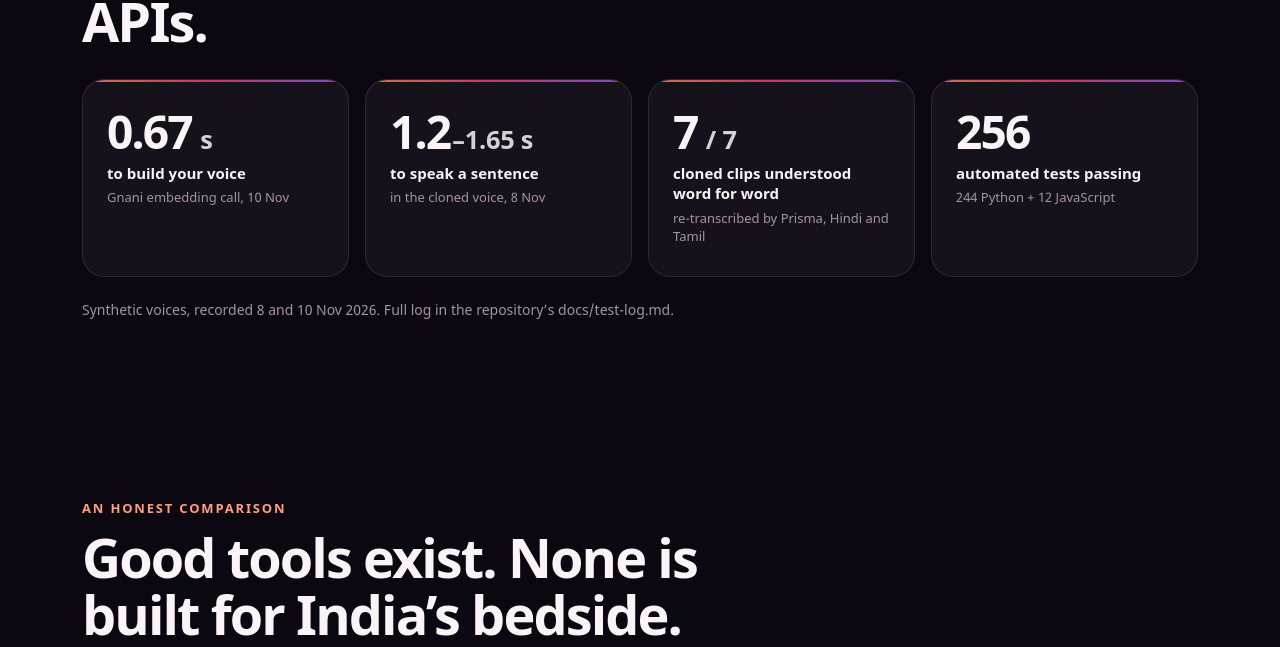
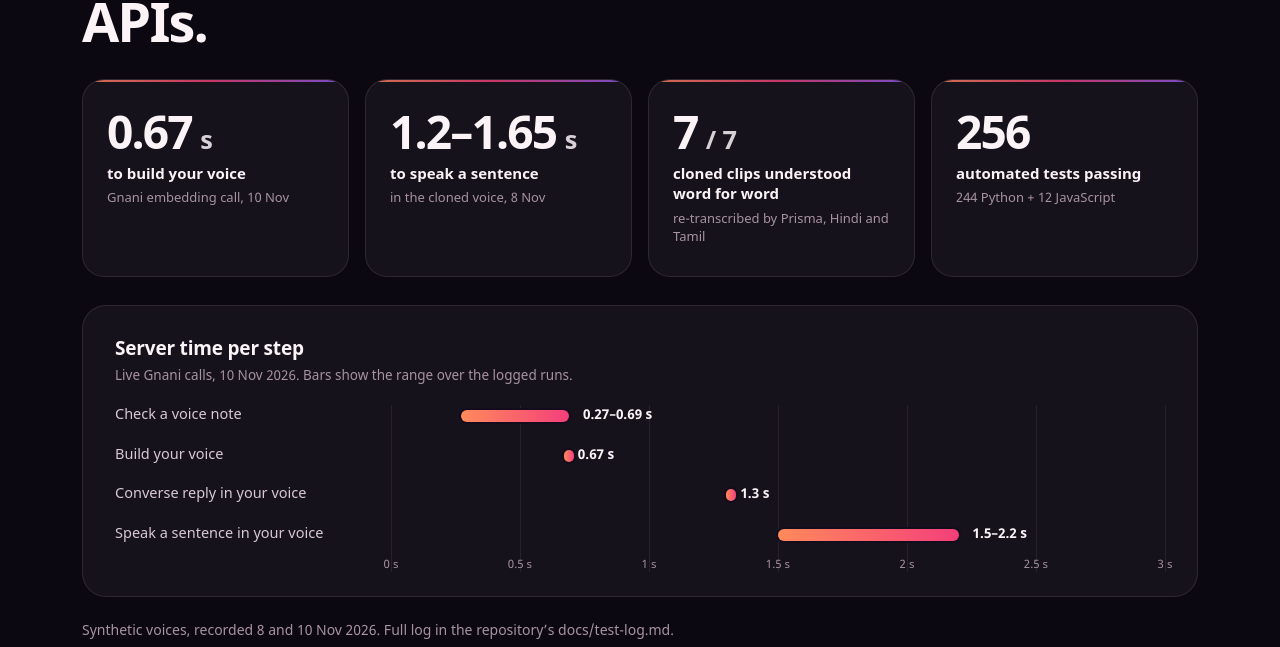
Before and after one commit to nitya-prakash-pandey-2005/apni-awaaz, a React (Vite) app in the folder frontend/: page / in a window 1280 px wide. Shown: the part 10720-11367 px from the top of the page. Built offline with nearby package versions, Linux system fonts and the light colour scheme; no server answers.

Commit message:
feat(web): measured server-time chart on the landing page; shorter live badge in the side panel

```diff
--- a/frontend/src/desktop/Aside.jsx
+++ b/frontend/src/desktop/Aside.jsx
@@ -62,7 +62,7 @@ function History_({ title = "Spoken in your voice", filter = () => true, limit =
   const list = (Array.isArray(recs) ? recs : []).filter((r) => r.file && filter(r)).slice(0, limit);
   if (!DEMO || !list.length) return null;
   return (
-    <Card title={title} icon={History} right={<Badge tone="cyan">Recorded live · 10 Nov</Badge>} className="aa-aside-card">
+    <Card title={title} icon={History} right={<Badge tone="cyan">Live · 10 Nov</Badge>} className="aa-aside-card">
       <div className="aa-hist">
         {list.map((r) => (
           <div key={r.file} className="aa-hist-row">
--- a/frontend/src/landing.css
+++ b/frontend/src/landing.css
@@ -148,6 +148,30 @@ html.lp-page, html.lp-page body { background: #0c0812; }
 .lp-metric-l { margin: 10px 0 4px; font-size: 15px; font-weight: 600; line-height: 1.35; }
 .lp-metric-note { margin: 0; font-size: 13px; color: var(--lp-muted); line-height: 1.45; }
 
+/* Timing chart: one series, one hue; values in text ink, recessive grid */
+.lp-chart { margin: 28px 0 0; padding: 22px 18px 18px; border-radius: 24px; background: var(--lp-card); border: 1px solid var(--lp-line); }
+.lp-chart figcaption { display: flex; flex-direction: column; gap: 4px; margin-bottom: 18px; }
+.lp-chart figcaption b { font-family: var(--font-display); font-size: 19px; letter-spacing: -0.01em; }
+.lp-chart figcaption span { font-size: 13.5px; color: var(--lp-muted); }
+.lp-chart-plot { position: relative; display: grid; gap: 14px; padding-bottom: 26px; }
+.lp-chart-grid { position: absolute; left: 0; right: 0; top: 0; bottom: 0; pointer-events: none; }
+.lp-chart-row, .lp-chart-grid { --lab: 0px; }
+.lp-chart-grid span { position: absolute; top: 0; bottom: 0; width: 1px; background: rgba(255, 220, 230, 0.07); margin-left: var(--lab); }
+.lp-chart-grid i { position: absolute; bottom: -2px; transform: translateX(-50%); font-style: normal; font-size: 11.5px; color: var(--lp-muted); white-space: nowrap; }
+.lp-chart-row { display: grid; gap: 6px; border-radius: 8px; }
+.lp-chart-l { font-size: 14.5px; color: var(--lp-text-2); position: relative; z-index: 1; }
+.lp-chart-track { position: relative; height: 12px; }
+.lp-chart-bar { position: absolute; top: 0; height: 12px; border-radius: 6px; background: linear-gradient(90deg, #ff8a5b, #f43f7a); transform-origin: left center; box-shadow: 0 0 0 2px var(--lp-bg-2); }
+.lp-chart-v { position: absolute; top: 50%; transform: translateY(-50%); font-size: 13.5px; font-weight: 650; color: var(--lp-text); white-space: nowrap; font-variant-numeric: tabular-nums; }
+.lp-chart-row:hover .lp-chart-bar, .lp-chart-row:focus-visible .lp-chart-bar { filter: brightness(1.15); }
+.lp.motion [data-reveal="chart"] .lp-chart-v { opacity: 0; }
+@media (min-width: 900px) {
+  .lp-chart { padding: 28px 32px 24px; }
+  .lp-chart-plot { gap: 18px; }
+  .lp-chart-row { grid-template-columns: 260px 1fr; align-items: center; gap: 16px; }
+  .lp-chart-grid { left: 276px; }
+}
+
 /* Compare */
 .lp-cmp { display: grid; gap: 14px; }
 .lp-cmp-card { padding: 22px; border-radius: 24px; background: var(--lp-card); border: 1px solid var(--lp-line); }
--- a/frontend/src/landing/Landing.jsx
+++ b/frontend/src/landing/Landing.jsx
@@ -4,7 +4,7 @@ import { REPO } from "../lib/demo";
 import { reducedMotion } from "../motion/prefs";
 import { startLanding } from "./animate";
 import {
-  APP_ENTRY, COMPARE, DADI_URL, FACTS, FEATURES, PIPE_BUILD, PIPE_TALK, PUKAAR_URL, RESULTS, STORIES, VIDEO_URL,
+  APP_ENTRY, COMPARE, DADI_URL, FACTS, FEATURES, PIPE_BUILD, PIPE_TALK, PUKAAR_URL, RESULTS, STORIES, TIMINGS, VIDEO_URL,
 } from "./content";
 
 const BARS = [[130, 130.5, 94.9], [183, 118.7, 149.5], [236, 164.2, 161.9], [289, 118.7, 149.5], [342, 130.5, 94.9]];
@@ -39,11 +39,11 @@ function Phone({ img, alt, eager = false }) {
   );
 }
 
-function Count({ value, decimals = 0, format, suffix = "" }) {
+function Count({ value, decimals = 0, format, suffix = "", tail = "" }) {
   const shown = format === "in" ? value.toLocaleString("en-IN") : value.toFixed(decimals);
   return (
     <span className="lp-count" data-count={value} data-decimals={decimals} data-format={format || ""}>
-      <span className="lp-count-v">{shown}</span>{suffix && <small className="lp-count-s">{suffix}</small>}
+      <span className="lp-count-v">{shown}</span>{tail}{suffix && <small className="lp-count-s">{suffix}</small>}
     </span>
   );
 }
@@ -72,6 +72,32 @@ function Pipeline({ steps, label, id }) {
             </li>
           ))}
         </ol>
+      </div>
+    </figure>
+  );
+}
+
+const MAX_S = 3;
+const pct = (v) => `${(v / MAX_S) * 100}%`;
+const secs = (t) => (t.min === t.max ? `${t.min} s` : `${t.min}–${t.max} s`);
+
+function Timings() {
+  return (
+    <figure className="lp-chart" data-reveal="chart">
+      <figcaption><b>Server time per step</b><span>Live Gnani calls, 10 Nov 2026. Bars show the range over the logged runs.</span></figcaption>
+      <div className="lp-chart-plot">
+        <div className="lp-chart-grid" aria-hidden="true">
+          {[0, 0.5, 1, 1.5, 2, 2.5, 3].map((v) => <span key={v} style={{ left: pct(v) }}><i>{v} s</i></span>)}
+        </div>
+        {TIMINGS.map((t) => (
+          <div key={t.step} className="lp-chart-row" tabIndex={0} aria-label={`${t.step}: ${secs(t)}`} title={`${t.step}: ${secs(t)}`}>
+            <span className="lp-chart-l">{t.step}</span>
+            <span className="lp-chart-track">
+              <span className="lp-chart-bar" style={{ left: pct(t.min), width: `max(10px, ${((t.max - t.min) / MAX_S) * 100}%)` }} />
+              <span className="lp-chart-v" style={{ left: `calc(${pct(t.max)} + 14px)` }}>{secs(t)}</span>
+            </span>
+          </div>
+        ))}
       </div>
     </figure>
   );
@@ -196,6 +222,7 @@ export default function Landing() {
                 </div>
               ))}
             </div>
+            <Timings />
             <p className="lp-fine" data-reveal>Synthetic voices, recorded 8 and 10 Nov 2026. Full log in the repository&rsquo;s docs/test-log.md.</p>
           </div>
         </section>
--- a/frontend/src/landing/content.js
+++ b/frontend/src/landing/content.js
@@ -50,7 +50,7 @@ export const PIPE_TALK = [
 
 export const RESULTS = [
   { value: 0.67, decimals: 2, suffix: " s", label: "to build your voice", note: "Gnani embedding call, 10 Nov" },
-  { value: 1.2, decimals: 1, suffix: "–1.65 s", label: "to speak a sentence", note: "in the cloned voice, 8 Nov" },
+  { value: 1.2, decimals: 1, tail: "–1.65", suffix: " s", label: "to speak a sentence", note: "in the cloned voice, 8 Nov" },
   { value: 7, suffix: " / 7", label: "cloned clips understood word for word", note: "re-transcribed by Prisma, Hindi and Tamil" },
   { value: 256, label: "automated tests passing", note: "244 Python + 12 JavaScript" },
 ];
@@ -60,3 +60,11 @@ export const COMPARE = [
   { name: "ElevenLabs Impact Program", rows: ["Already clones from WhatsApp notes", "14 Indian languages", "A general voice platform, not built around conversation, to our knowledge", "Free licence, apply first"] },
   { name: "Apni Awaaz", us: true, rows: ["Your own voice from notes you already have", "10 Indian languages, code-mix and romanised typing", "Conversation first: phrases, live captions, suggested replies", "SOS that works when the server is down", "Free, no application step"] },
 ];
+
+// Server time per step on 10 Nov (README "Measured results"); ranges are min-max over the runs logged.
+export const TIMINGS = [
+  { step: "Check a voice note", min: 0.27, max: 0.69 },
+  { step: "Build your voice", min: 0.67, max: 0.67 },
+  { step: "Converse reply in your voice", min: 1.3, max: 1.3 },
+  { step: "Speak a sentence in your voice", min: 1.5, max: 2.2 },
+];
```
Also changed, not shown: frontend/src/landing/animate.js.
